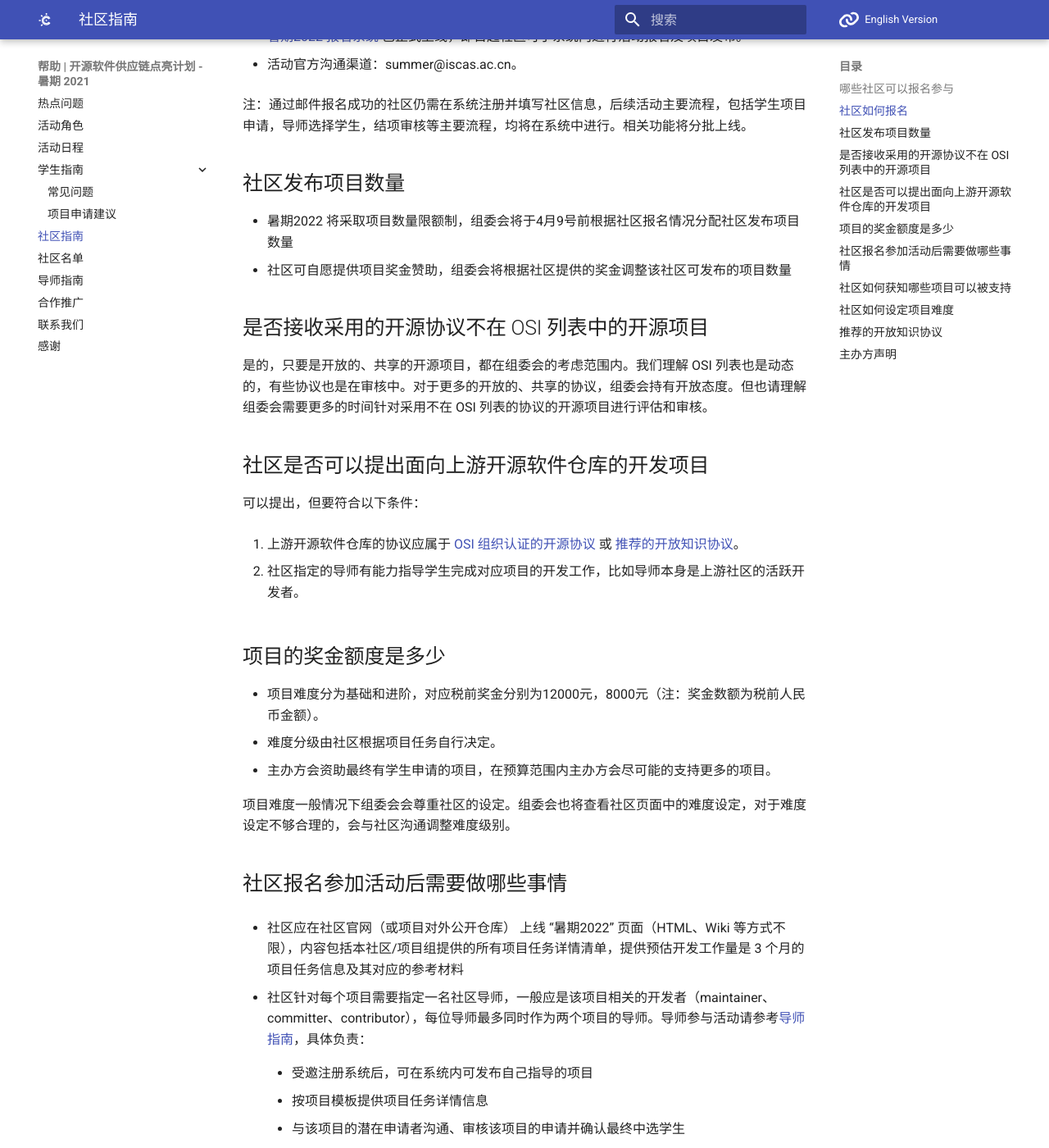
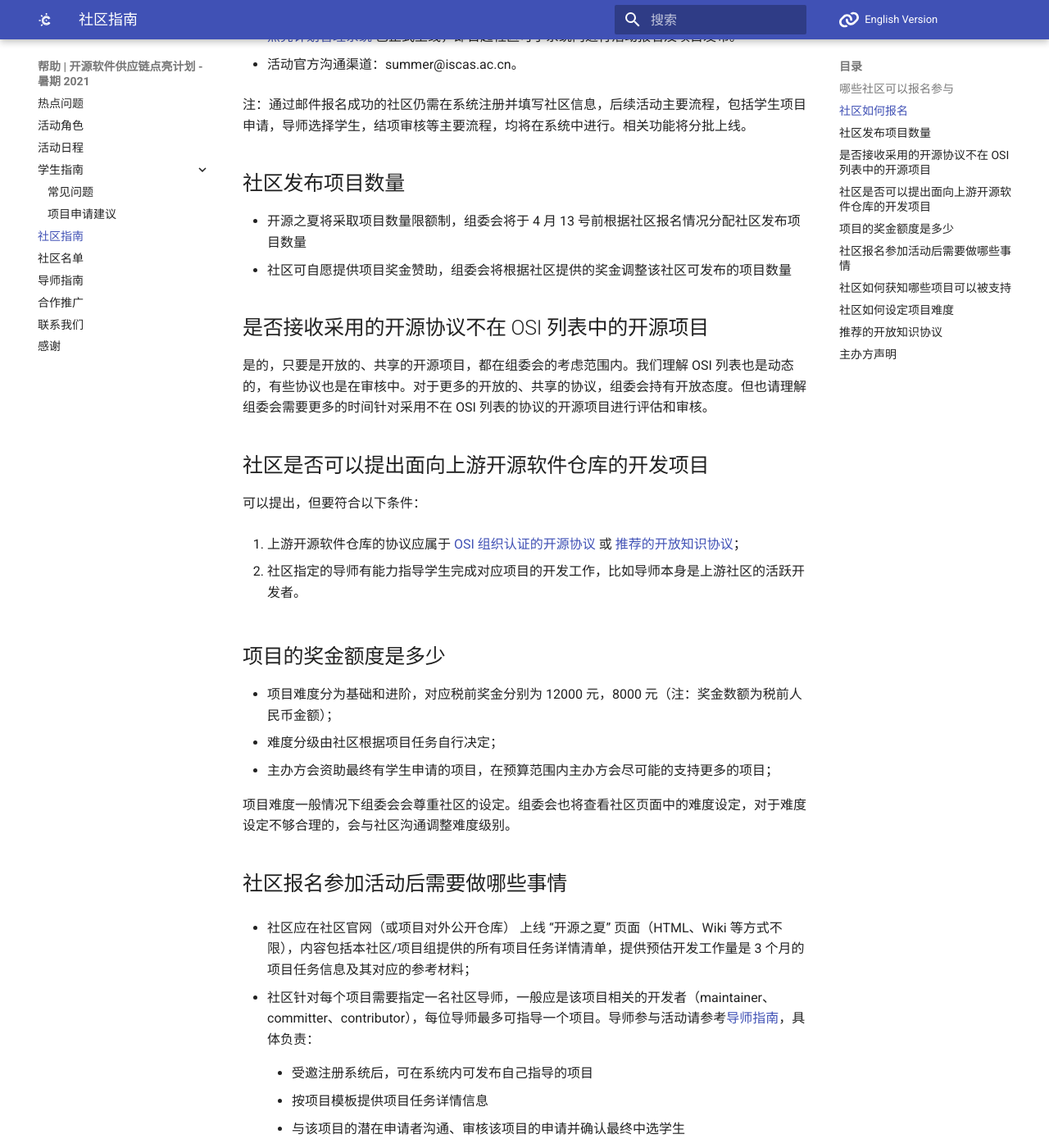
Before and after one commit to summer-ospp/help, an MkDocs documentation site: the page built from docs/community.md, in a window 1280 px wide and 1400 px high, scrolled down 432 px. Shown: the whole window at 82% size. Built offline with MkDocs 1.6.1 and Material for MkDocs 9.7.7, drawn with Linux system fonts in a browser that asks for light colours; comment, search, counter and statistics services are not loaded; some of the changed text lies outside the part shown.

Commit message:
Update community.md

```diff
--- a/docs/community.md
+++ b/docs/community.md
@@ -10,7 +10,7 @@
 
 ## 社区如何报名
 
-- [暑期2022 报名系统](https://portal.summer-ospp.ac.cn/summer/login) 已正式上线，即日起社区可于系统内进行活动报名及项目发布。
+- [点亮计划管理系统](https://portal.summer-ospp.ac.cn/summer/login) 已正式上线，即日起社区可于系统内进行活动报名及项目发布。
 
 - 活动官方沟通渠道：summer@iscas.ac.cn。
 
@@ -18,7 +18,7 @@
 
 ## 社区发布项目数量
 
-- 暑期2022 将采取项目数量限额制，组委会将于4月9号前根据社区报名情况分配社区发布项目数量
+- 开源之夏将采取项目数量限额制，组委会将于 4 月 13 号前根据社区报名情况分配社区发布项目数量
 - 社区可自愿提供项目奖金赞助，组委会将根据社区提供的奖金调整该社区可发布的项目数量
 
 ## 是否接收采用的开源协议不在 OSI 列表中的开源项目
@@ -29,23 +29,23 @@
 
 可以提出，但要符合以下条件：
 
-1. 上游开源软件仓库的协议应属于 [OSI 组织认证的开源协议](https://opensource.org/licenses) 或 [推荐的开放知识协议](#_10)。
+1. 上游开源软件仓库的协议应属于 [OSI 组织认证的开源协议](https://opensource.org/licenses) 或 [推荐的开放知识协议](#_10)；
 
 2. 社区指定的导师有能力指导学生完成对应项目的开发工作，比如导师本身是上游社区的活跃开发者。
 
 ## 项目的奖金额度是多少
 
-- 项目难度分为基础和进阶，对应税前奖金分别为12000元，8000元（注：奖金数额为税前人民币金额）。
-- 难度分级由社区根据项目任务自行决定。
-- 主办方会资助最终有学生申请的项目，在预算范围内主办方会尽可能的支持更多的项目。
+- 项目难度分为基础和进阶，对应税前奖金分别为 12000 元，8000 元（注：奖金数额为税前人民币金额）；
+- 难度分级由社区根据项目任务自行决定；
+- 主办方会资助最终有学生申请的项目，在预算范围内主办方会尽可能的支持更多的项目；
 
 项目难度一般情况下组委会会尊重社区的设定。组委会也将查看社区页面中的难度设定，对于难度设定不够合理的，会与社区沟通调整难度级别。
 
 ## 社区报名参加活动后需要做哪些事情
 
-- 社区应在社区官网（或项目对外公开仓库） 上线 “暑期2022” 页面（HTML、Wiki 等方式不限），内容包括本社区/项目组提供的所有项目任务详情清单，提供预估开发工作量是 3 个月的项目任务信息及其对应的参考材料
+- 社区应在社区官网（或项目对外公开仓库） 上线 “开源之夏” 页面（HTML、Wiki 等方式不限），内容包括本社区/项目组提供的所有项目任务详情清单，提供预估开发工作量是 3 个月的项目任务信息及其对应的参考材料；
 
-- 社区针对每个项目需要指定一名社区导师，一般应是该项目相关的开发者（maintainer、committer、contributor），每位导师最多同时作为两个项目的导师。导师参与活动请参考[导师指南](https://github.com/summer-ospp/help/blob/main/docs/mentor.md)，具体负责：
+- 社区针对每个项目需要指定一名社区导师，一般应是该项目相关的开发者（maintainer、committer、contributor），每位导师最多可指导一个项目。导师参与活动请参考[导师指南](https://github.com/summer-ospp/help/blob/main/docs/mentor.md)，具体负责：
 
     - 受邀注册系统后，可在系统内可发布自己指导的项目
 
@@ -99,4 +99,4 @@
 ## 主办方声明
 
 1. 主办方对于本次活动中学生的开发成果无任何知识产权诉求;
-2. 相关知识产权成果由社区依据参与本社区开发贡献指南与学生确定(例如，与学生开发者签订 CLA);
+2. 相关知识产权成果由社区依据参与本社区开发贡献指南与学生确定(例如，与学生开发者签订 CLA)。
```
